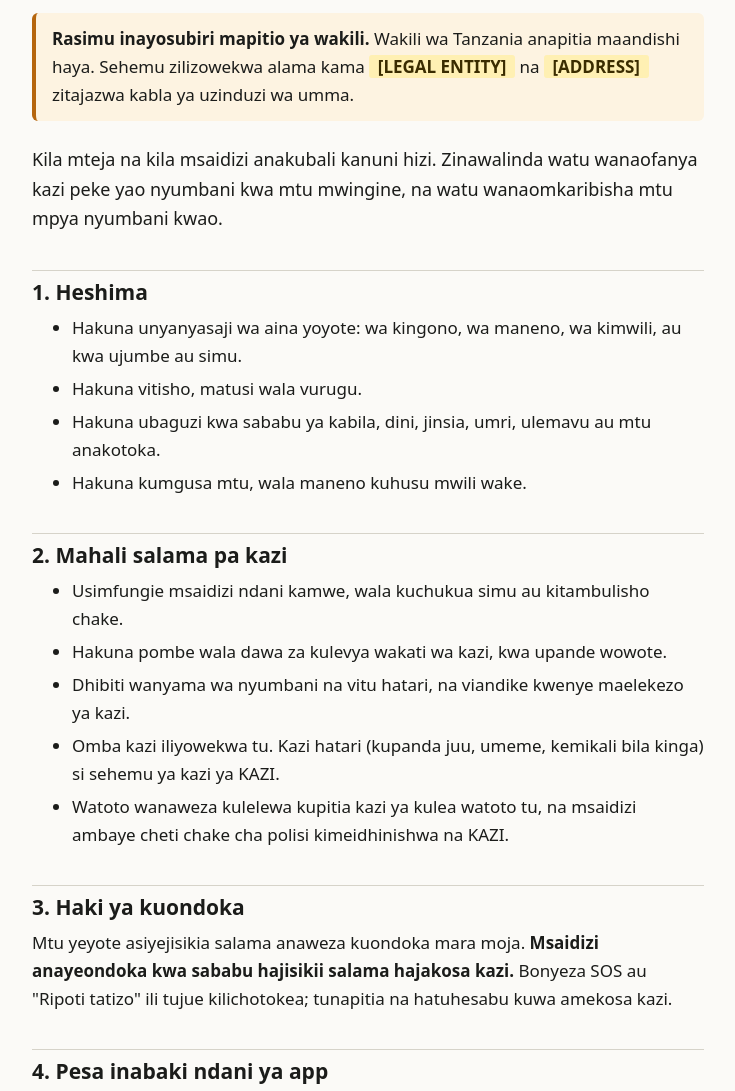
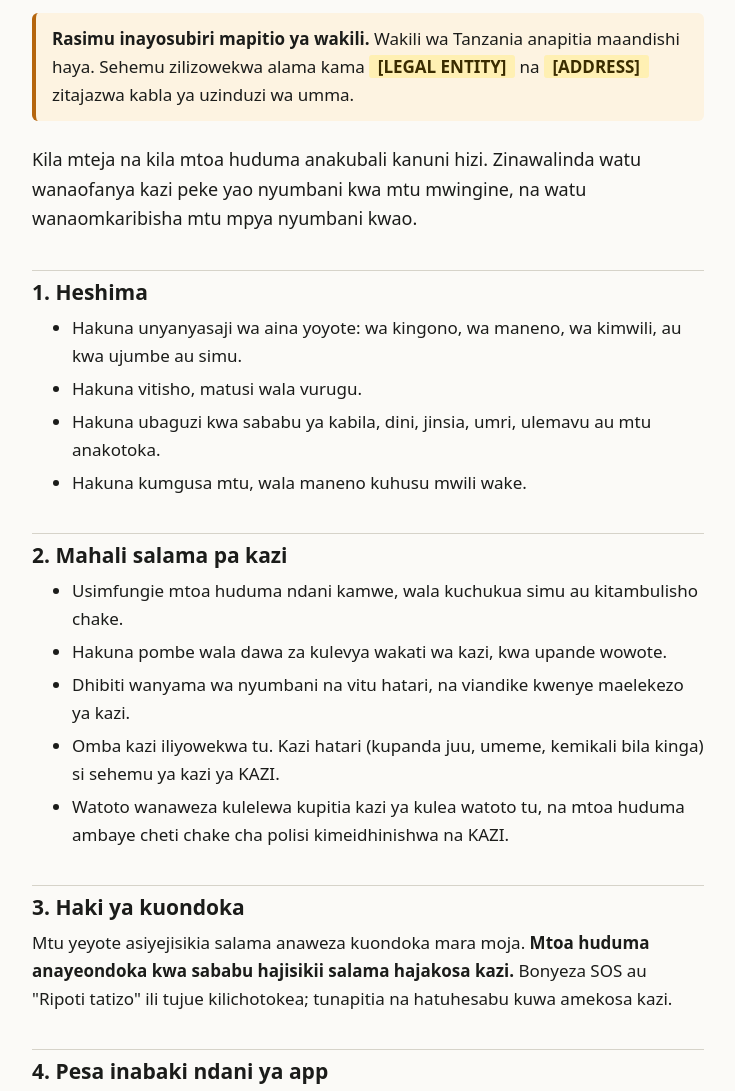
Before and after one commit to chrisostomemataba/kemo-legal, a plain HTML site: page kazi/sw/conduct.html in a window 1280 px wide. Shown: the part 173-1264 px from the top of the page, without its empty margins (272-1007 px from the left). Drawn offline with Linux system fonts and the light colour scheme.

Commit message:
docs(sw): call the provider mtoa huduma on the conduct page

```diff
--- a/kazi/sw/conduct.html
+++ b/kazi/sw/conduct.html
@@ -5,7 +5,7 @@
 <meta name="viewport" content="width=device-width, initial-scale=1">
 <meta name="color-scheme" content="light dark">
 <title>Kanuni za Maadili · Swala Kazi</title>
-<meta name="description" content="Kanuni ambazo kila mteja na msaidizi wa Swala Kazi anakubali: heshima, usalama, uaminifu na kulipa ndani ya app tu.">
+<meta name="description" content="Kanuni ambazo kila mteja na mtoa huduma wa Swala Kazi anakubali: heshima, usalama, uaminifu na kulipa ndani ya app tu.">
 <link rel="canonical" href="https://legal.kemosabeonline.uk/kazi/sw/conduct">
 <link rel="alternate" hreflang="sw" href="https://legal.kemosabeonline.uk/kazi/sw/conduct">
 <link rel="alternate" hreflang="en" href="https://legal.kemosabeonline.uk/kazi/en/conduct">
@@ -21,7 +21,7 @@
 <h1>Kanuni za Maadili</h1>
 <p class="meta">Toleo 2026-10-06 · Linatumika kuanzia 2026-10-06</p>
 <div class="notice" role="note"><strong>Rasimu inayosubiri mapitio ya wakili.</strong> Wakili wa Tanzania anapitia maandishi haya. Sehemu zilizowekwa alama kama <mark class="ph"><mark class="ph">[LEGAL ENTITY]</mark></mark> na <mark class="ph"><mark class="ph">[ADDRESS]</mark></mark> zitajazwa kabla ya uzinduzi wa umma.</div>
-<p class="lead">Kila mteja na kila msaidizi anakubali kanuni hizi. Zinawalinda watu wanaofanya kazi peke yao nyumbani kwa mtu mwingine, na watu wanaomkaribisha mtu mpya nyumbani kwao.</p>
+<p class="lead">Kila mteja na kila mtoa huduma anakubali kanuni hizi. Zinawalinda watu wanaofanya kazi peke yao nyumbani kwa mtu mwingine, na watu wanaomkaribisha mtu mpya nyumbani kwao.</p>
 
 <h2 id="respect">1. Heshima</h2>
 <ul>
@@ -33,15 +33,15 @@
 
 <h2 id="safe-home">2. Mahali salama pa kazi</h2>
 <ul>
-<li>Usimfungie msaidizi ndani kamwe, wala kuchukua simu au kitambulisho chake.</li>
+<li>Usimfungie mtoa huduma ndani kamwe, wala kuchukua simu au kitambulisho chake.</li>
 <li>Hakuna pombe wala dawa za kulevya wakati wa kazi, kwa upande wowote.</li>
 <li>Dhibiti wanyama wa nyumbani na vitu hatari, na viandike kwenye maelekezo ya kazi.</li>
 <li>Omba kazi iliyowekwa tu. Kazi hatari (kupanda juu, umeme, kemikali bila kinga) si sehemu ya kazi ya KAZI.</li>
-<li>Watoto wanaweza kulelewa kupitia kazi ya kulea watoto tu, na msaidizi ambaye cheti chake cha polisi kimeidhinishwa na KAZI.</li>
+<li>Watoto wanaweza kulelewa kupitia kazi ya kulea watoto tu, na mtoa huduma ambaye cheti chake cha polisi kimeidhinishwa na KAZI.</li>
 </ul>
 
 <h2 id="leave">3. Haki ya kuondoka</h2>
-<p>Mtu yeyote asiyejisikia salama anaweza kuondoka mara moja. <strong>Msaidizi anayeondoka kwa sababu hajisikii salama hajakosa kazi.</strong> Bonyeza SOS au "Ripoti tatizo" ili tujue kilichotokea; tunapitia na hatuhesabu kuwa amekosa kazi.</p>
+<p>Mtu yeyote asiyejisikia salama anaweza kuondoka mara moja. <strong>Mtoa huduma anayeondoka kwa sababu hajisikii salama hajakosa kazi.</strong> Bonyeza SOS au "Ripoti tatizo" ili tujue kilichotokea; tunapitia na hatuhesabu kuwa amekosa kazi.</p>
 
 <h2 id="money">4. Pesa inabaki ndani ya app</h2>
 <ul>
@@ -55,7 +55,7 @@
 <li>Tumia utambulisho wako wa kweli na akaunti moja.</li>
 <li>Usijiwekee kazi mwenyewe, usiweke kazi za uongo wala kuandika maoni ya uongo.</li>
 <li>Ripoti matatizo kwa ukweli, kwa picha na taarifa halisi. Ripoti za uongo ni kuvunja kanuni hizi.</li>
-<li>Wasaidizi wanabonyeza "Nimefikisha" wakiwa mlangoni tu, na wanamaliza kazi waliyoifanya tu.</li>
+<li>Watoa huduma wanabonyeza "Nimefikisha" wakiwa mlangoni tu, na wanamaliza kazi waliyoifanya tu.</li>
 </ul>
 
 <h2 id="privacy">6. Faragha</h2>
@@ -78,7 +78,7 @@
    <ul>
     <li><a href="/kazi/sw/terms">Masharti ya Matumizi</a></li>
     <li><a href="/kazi/sw/privacy">Sera ya Faragha</a></li>
-    <li><a href="/kazi/sw/helper-agreement">Makubaliano ya Msaidizi</a></li>
+    <li><a href="/kazi/sw/helper-agreement">Mkataba wa Mtoa Huduma</a></li>
     <li><a href="/kazi/sw/conduct">Kanuni za Maadili</a></li>
     <li><a href="/kazi/sw/safety">Usalama</a></li>
     <li><a href="/kazi/sw/delete-account">Futa akaunti yako</a></li>
```
